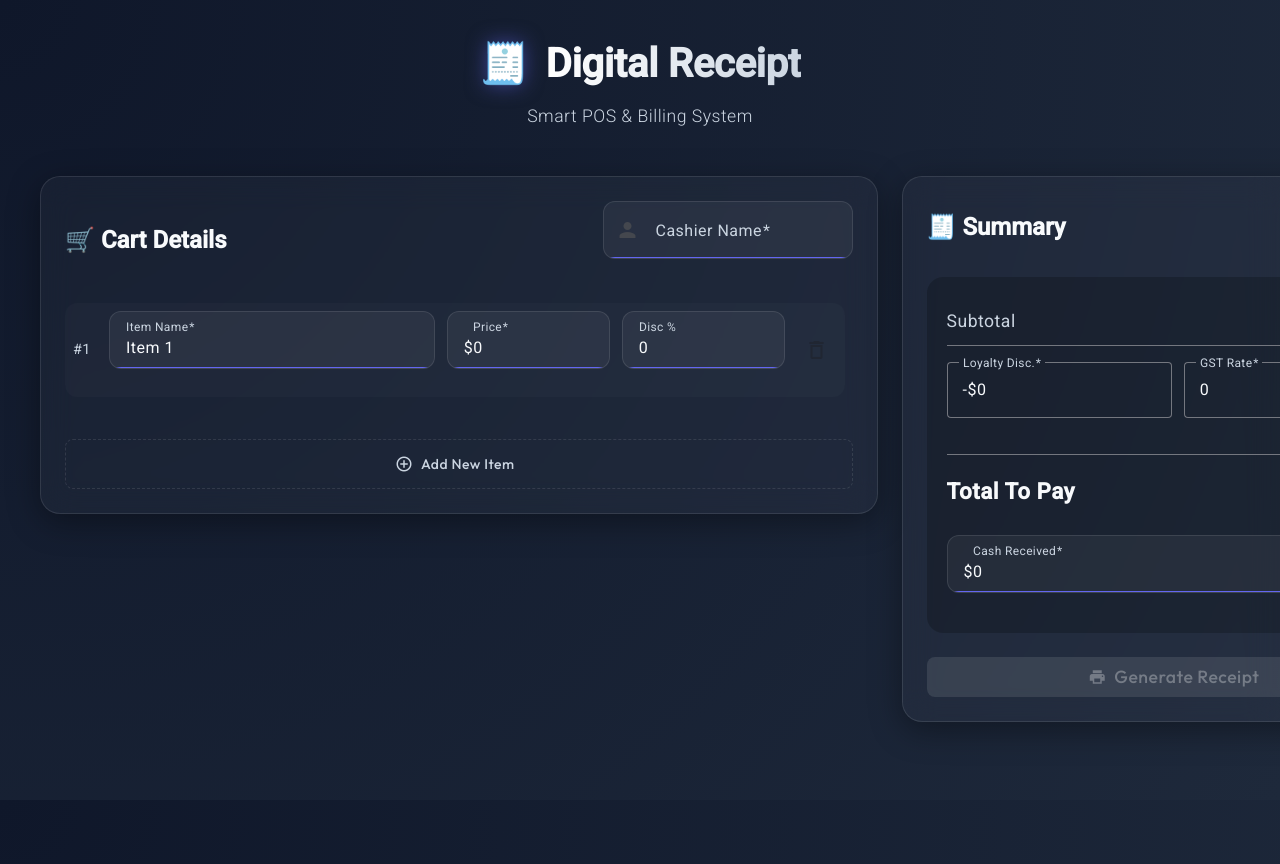
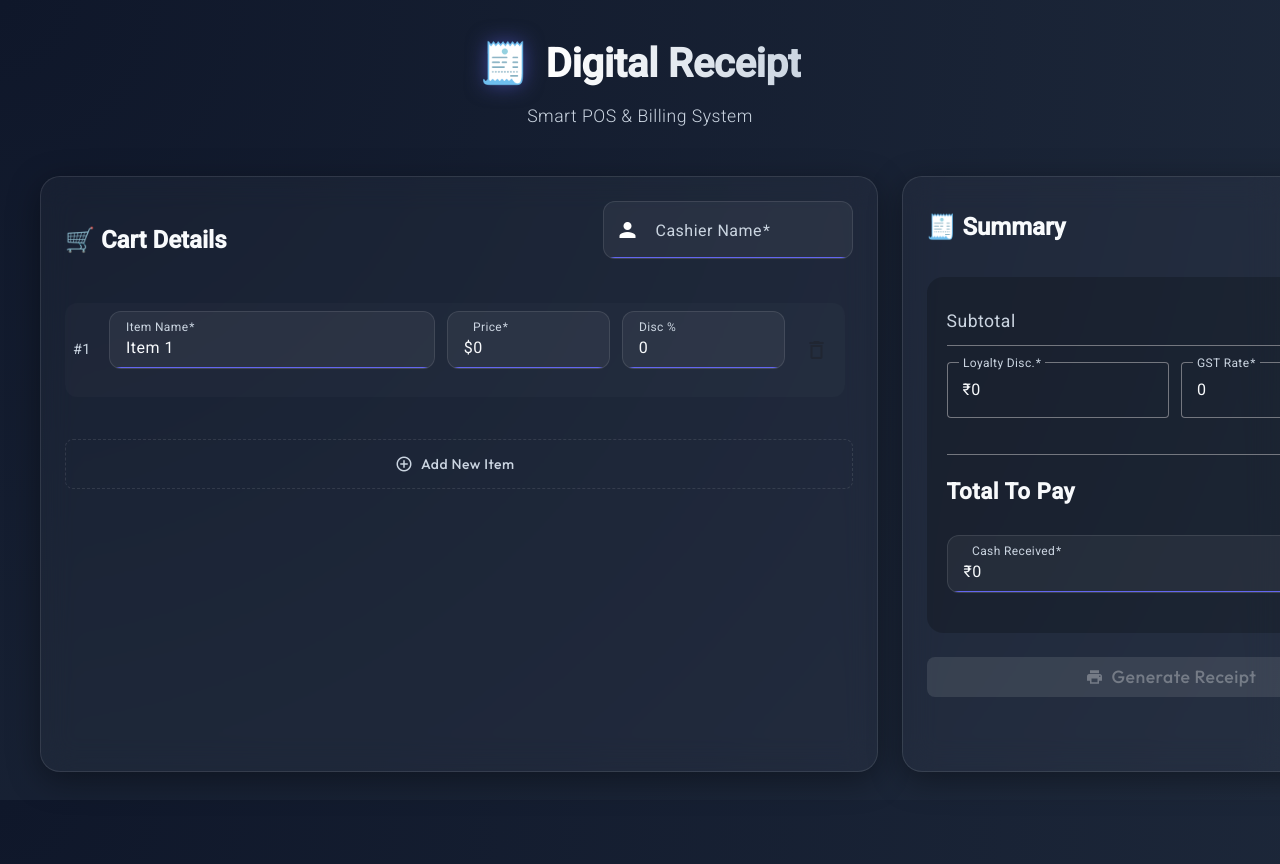
Before and after one commit to jitendra-dhadavi/digital-receipt, an Angular app: page /home in a window 1280 px wide. Shown: the top 864 px of the page. Built offline with nearby package versions, Linux system fonts and the light colour scheme.

Commit message:
feat: add global glassmorphism styles and initial receipt generation form HTML.

```diff
--- a/src/app/components/receipt-form/receipt-form.component.html
+++ b/src/app/components/receipt-form/receipt-form.component.html
@@ -1,13 +1,13 @@
 <div class="receipt-container">
   <form [formGroup]="receiptForm" class="pos-layout">
     <!-- LEFT PANEL: ITEMS & INPUTS -->
-    <div class="items-panel glass-card">
+    <div class="items-panel glass-card h-100">
       <div class="panel-header">
         <h2>🛒 Cart Details</h2>
         <div class="cashier-info">
           <mat-form-field appearance="fill" class="compact-input">
             <mat-label>Cashier Name</mat-label>
-            <mat-icon matPrefix>person</mat-icon>
+            <mat-icon matPrefix class="text-white">person</mat-icon>
             <input matInput formControlName="cashier" placeholder="John Doe" />
           </mat-form-field>
         </div>
@@ -70,7 +70,7 @@
     </div>
 
     <!-- RIGHT PANEL: SUMMARY & CHECKOUT -->
-    <div class="summary-panel glass-card">
+    <div class="summary-panel glass-card h-100">
       <div class="panel-header">
         <h2>🧾 Summary</h2>
       </div>
@@ -79,7 +79,7 @@
         <div class="summary-row">
           <span>Subtotal</span>
           <span class="value">{{
-            receiptForm.get("subtotal")?.value | currency
+            receiptForm.get("subtotal")?.value | currency : "INR"
           }}</span>
         </div>
 
@@ -88,7 +88,7 @@
         <div class="modifiers">
           <mat-form-field appearance="outline" class="modifier-input">
             <mat-label>Loyalty Disc.</mat-label>
-            <span matTextPrefix>-$</span>
+            <span matTextPrefix>₹</span>
             <input matInput type="number" formControlName="loyaltyDiscount" />
           </mat-form-field>
 
@@ -104,13 +104,15 @@
         <div class="summary-row total">
           <span>Total To Pay</span>
           <!-- Note: A real app would calculate the final total. For now, showing subtotal as placeholder or we can implement real total logic later. Visual only here. -->
-          <span class="value highlight">{{ calculateTotal() | currency }}</span>
+          <span class="value highlight">{{
+            calculateTotal() | currency : "INR"
+          }}</span>
         </div>
 
         <div class="payment-input">
           <mat-form-field class="full-width">
             <mat-label>Cash Received</mat-label>
-            <span matTextPrefix>$</span>
+            <span matTextPrefix>₹</span>
             <input matInput type="number" formControlName="cash" />
           </mat-form-field>
         </div>
--- a/src/styles.scss
+++ b/src/styles.scss
@@ -62,3 +62,11 @@ body {
   font-weight: 500 !important;
   font-family: 'Outfit', sans-serif !important;
 }
+
+.h-100{
+  height: 100%;
+}
+
+.text-white{
+  color:#fff;
+}
```
